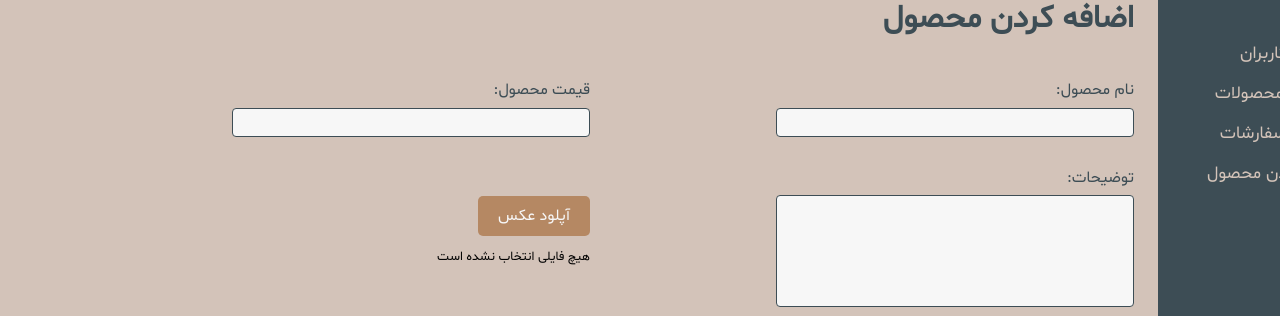
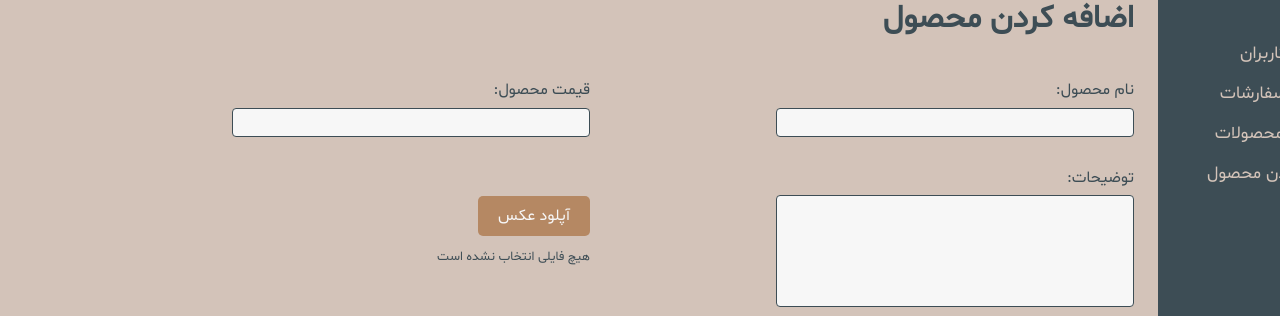
Before and after one commit to mohsen2020zm/Dashboard, a React (Create React App) app: page /add-product in a window 1280 px wide. Shown: the part 131-447 px from the top of the page. Built offline with nearby package versions, Linux system fonts and the light colour scheme.

Commit message:
Update AddProduct & SideBar

```diff
--- a/src/Components/AddProduct/AddProduct.css
+++ b/src/Components/AddProduct/AddProduct.css
@@ -51,6 +51,7 @@
 }
 .add-pros-file-name{
     font-size: 0.8rem;
+    color: #3d4d55;
 }
 .add-pros-btn{
     width: 7rem;
--- a/src/Components/SideBar/SideBar.js
+++ b/src/Components/SideBar/SideBar.js
@@ -39,12 +39,12 @@ export default function SideBar({onCloseMenu}) {
             <Link to='/users' onClick={closeMenu}>فهرست کاربران</Link>
           </div>
           <div className="dash-page-div">
+            <LuClipboardList />
+            <Link to='/all-orders' onClick={closeMenu}>فهرست سفارشات</Link>
+          </div>
+          <div className="dash-page-div">
             <AiOutlineProduct />
             <Link to='/manage-products' onClick={closeMenu}>مدیریت محصولات</Link>
-          </div>
-          <div className="dash-page-div">
-            <LuClipboardList />
-            <Link to='/all-orders' onClick={closeMenu}>فهرست سفارشات</Link>
           </div>
           <div className="dash-page-div">
             <IoMdAddCircleOutline />
```
